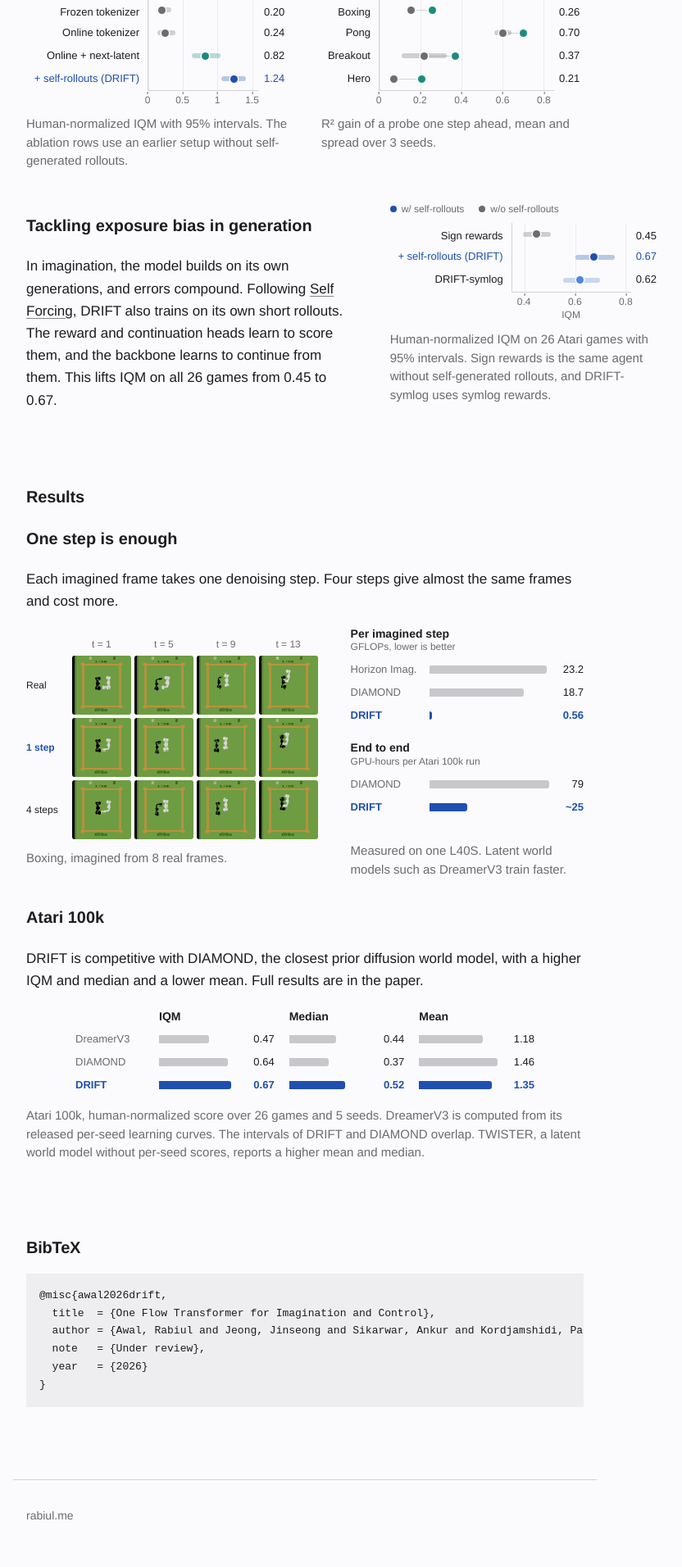
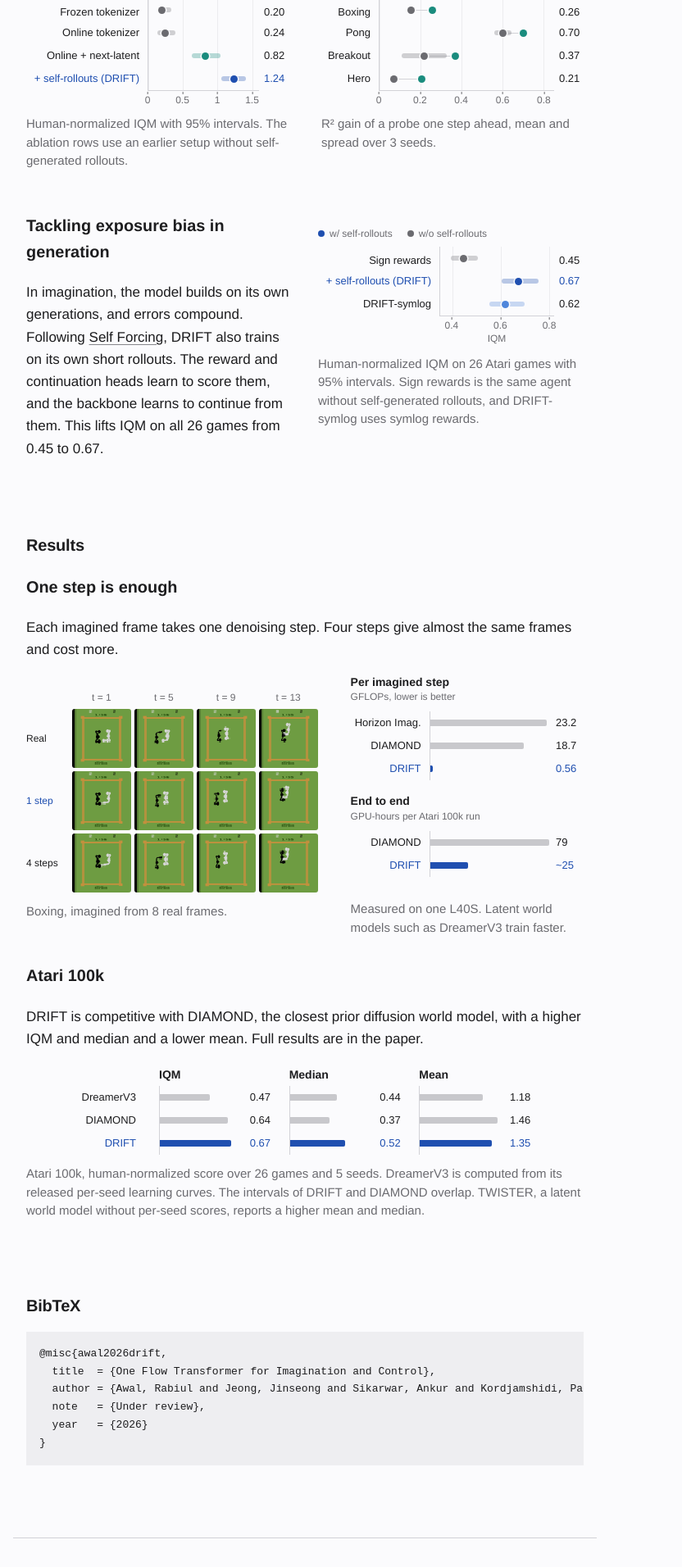
Before and after one commit to rabiulcste/rabiulcste.github.io, a Jekyll site: the page built from drift-world-model/index.html, in a window 1280 px wide. Shown: the part 2675-4587 px from the top of the page at 82% size, without its empty margins (268-1100 px from the left). Built offline with Jekyll 4.4.1, drawn with Linux system fonts in a browser that asks for light colours.

Commit message:
DRIFT page: one design language for all charts; exposure-bias plot inside the text column

```diff
--- a/css/project.css
+++ b/css/project.css
@@ -259,7 +259,7 @@ footer.site a { color: var(--muted); text-decoration: none; }
 .drift-frames-row img { display: block; width: 100%; height: auto; image-rendering: pixelated; border-radius: 3px; }
 .drift-frames-head span { text-align: center; font-variant-numeric: tabular-nums; }
 .drift-frames-lab { color: var(--text); white-space: nowrap; }
-.drift-steps-row--ours .drift-frames-lab { color: var(--drift); font-weight: 600; }
+.drift-steps-row--ours .drift-frames-lab { color: var(--drift); font-weight: 400; }
 /* DRIFT probes: two dots per game (grey without, teal with next-latent), joined by a hairline, spread as a band */
 .drift-probe .drift-abl-row { grid-template-columns: 110px minmax(0, 1fr) 44px; }
 .drift-probe .drift-abl-ax { padding-left: 110px; }
@@ -288,9 +288,9 @@ footer.site a { color: var(--muted); text-decoration: none; }
 .drift-abl--narrow .drift-abl-row { grid-template-columns: 170px minmax(0, 1fr) 40px; }
 .drift-abl--narrow .drift-abl-ax { padding-left: 170px; padding-right: 40px; }
 /* Text beside its plot on desktop; stacked on phones. */
-/* Text keeps the column's left edge; the plot reaches right into the wide figure area. */
+/* Text and plot side by side, both inside the text column. */
 .drift-split { display: grid; grid-template-columns: minmax(0, 1fr) minmax(0, 1.1fr); gap: 40px; align-items: center; margin-block: 8px;
-    margin-right: calc((100% - min(var(--wide), 100vw - 2 * var(--gutter))) / 2); }
+ }
 .drift-split p { margin-bottom: 0; }
 .drift-split > .fig { margin: 0; }
 .drift-split .drift-abl--narrow { max-width: none; }
@@ -312,7 +312,7 @@ footer.site a { color: var(--muted); text-decoration: none; }
 .drift-abl--narrow { max-width: 380px; }
 .drift-split .drift-abl--narrow { max-width: 330px; margin: 0; }
 .drift-split > .fig { max-width: 330px; }
-.drift-split { grid-template-columns: minmax(0, 1.2fr) minmax(0, 1fr); }
+.drift-split { grid-template-columns: minmax(0, 1fr) minmax(0, 1fr); gap: 32px; }
 .drift-bar { height: 26px; grid-template-columns: 96px minmax(0, 1fr) 40px; }
 .drift-bar-trk { height: 10px; }
 .drift-bars-sub { margin-bottom: 6px; }
@@ -362,6 +362,20 @@ footer.site a { color: var(--muted); text-decoration: none; }
 .drift-legend { justify-content: flex-start; }
 .drift-legend--right { justify-content: flex-start; padding-left: 0; }
 .drift-abl-ticks .drift-abl-trk, .drift-abl-row:not(.drift-abl-ticks) .drift-abl-trk { border-color: var(--border); }
+/* One design language for every chart: right-aligned row labels against a soft left axis, regular weight, DRIFT tinted blue,
+   plain values right after the marks, thin grey marks for the others. Bar charts follow the dot plots. */
+.drift-bar-lab { text-align: right; padding-right: 10px; color: var(--text); font-weight: 400; white-space: nowrap; }
+.drift-bar-val { text-align: left; padding-left: 6px; color: var(--text); font-weight: 400; }
+.drift-bar--ours .drift-bar-lab, .drift-bar--ours .drift-bar-val, .drift-hns-row--ours .drift-bar-lab, .drift-hns-row--ours .drift-bar-val { color: var(--drift); font-weight: 400; }
+.drift-bar-trk { border-left: 1px solid var(--border); }
+.drift-bar-trk b { top: 50%; bottom: auto; height: 8px; margin-top: -4px; border-radius: 0 2px 2px 0; opacity: 0.35; }
+.drift-bar--ours .drift-bar-trk b, .drift-hns-row--ours .drift-bar-trk b { opacity: 1; }
+.drift-bar-trk { height: 100%; }
+.drift-hns-cell { height: 100%; }
+.drift-hns-cell .drift-bar-trk { height: 100%; }
+.drift-hns-head span { font-size: 14px; font-weight: 600; color: var(--text); }
+.drift-bars-ttl { font-size: 14px; font-weight: 600; }
+.drift-bars-sub { font-size: 12px; color: var(--muted); margin-top: 2px; margin-bottom: 10px; }
 /* DRIFT clips: text-free video on a white canvas, labels drawn by the page in the canvas' blank strips. The Atari and Craftium
    grids come in a 4-column and a 2-column (phone) cut; only the one shown is loaded (preload none, played by the page script). */
 .drift-clip { position: relative; margin: 0 auto; container-type: inline-size; }
```
